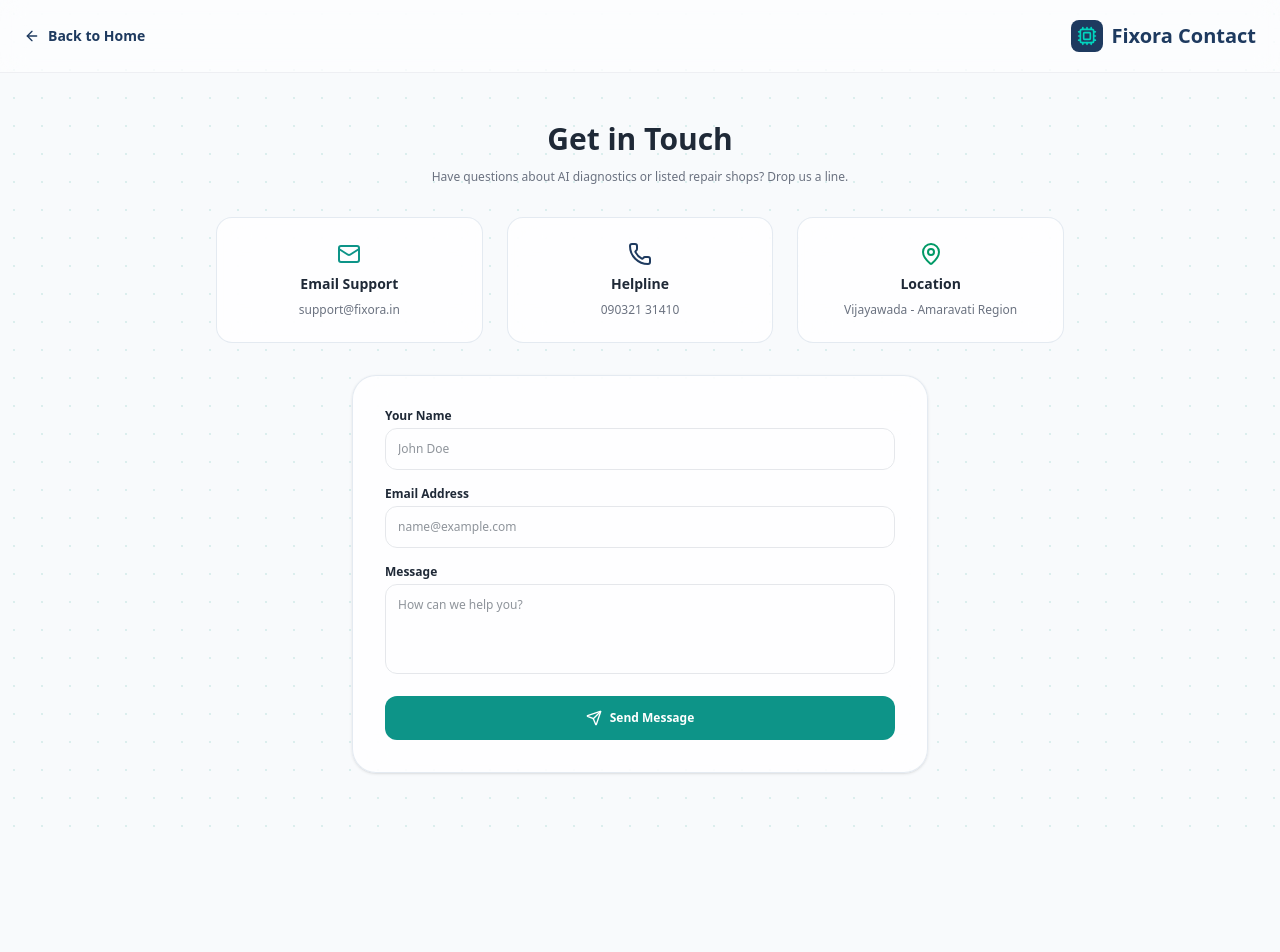
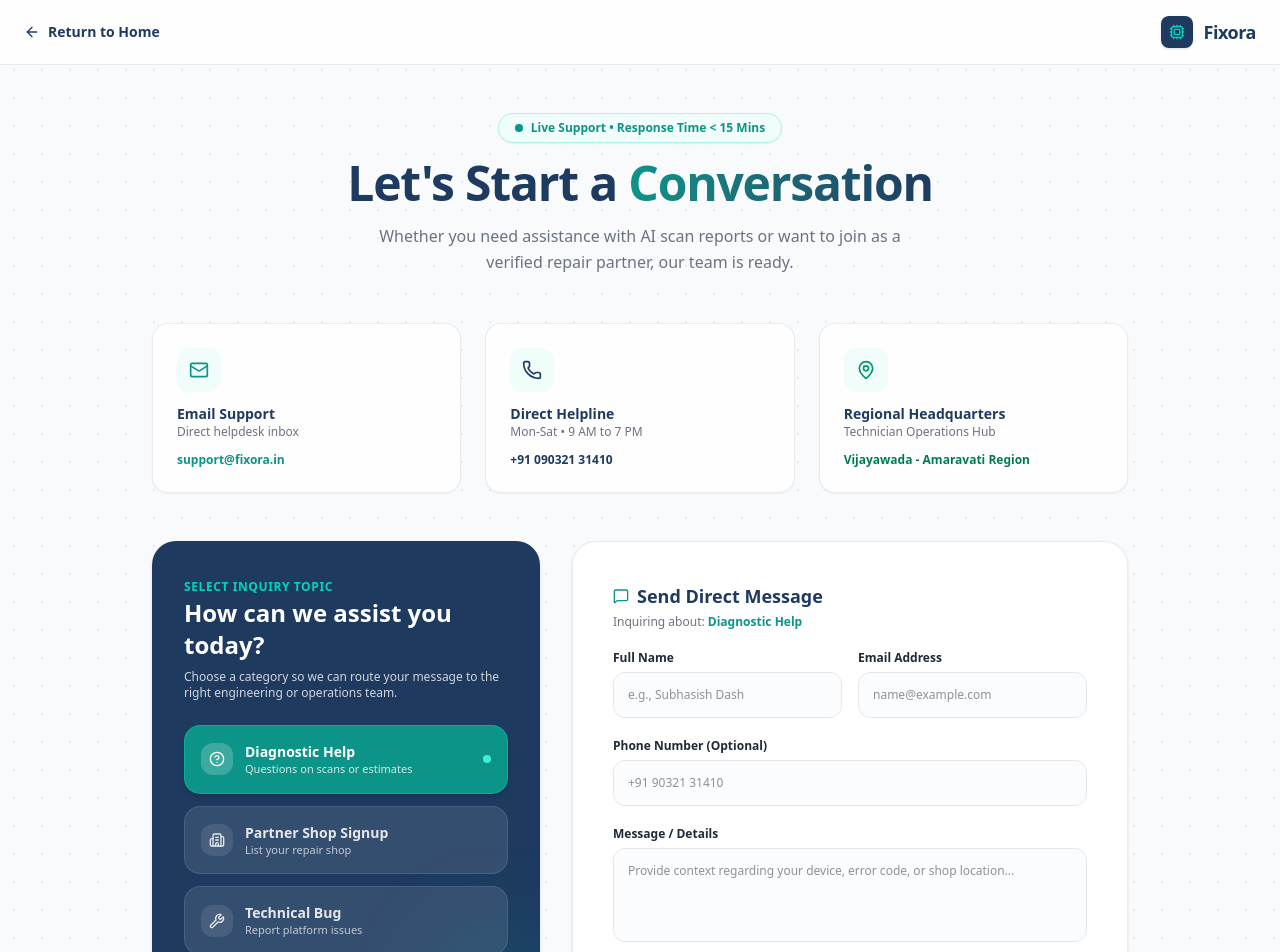
Before and after one commit to subhasish2006/fixora, a Next.js app: page /contact in a window 1280 px wide. Shown: the top 952 px of the page. Before the commit the page ends 837 px from the top, so only its background shows below. Built offline with nearby package versions, Linux system fonts and the light colour scheme.

Commit message:
Revamp Contact page with interactive inquiry categories and Framer Motion effects

```diff
--- a/src/app/contact/page.tsx
+++ b/src/app/contact/page.tsx
@@ -2,77 +2,276 @@
 
 import React, { useState } from 'react';
 import Link from 'next/link';
-import { Cpu, ArrowLeft, Mail, Phone, MapPin, Send, CheckCircle2 } from 'lucide-react';
+import { motion, Variants } from 'framer-motion';
+import {
+  Cpu, ArrowLeft, Mail, Phone, MapPin, Send,
+  CheckCircle2, Sparkles, MessageSquare, Clock,
+  Building2, HelpCircle, ShieldCheck, Wrench
+} from 'lucide-react';
 
 export default function ContactPage() {
   const [submitted, setSubmitted] = useState(false);
+  const [inquiryType, setInquiryType] = useState('user');
+
+  const containerVariants: Variants = {
+    hidden: { opacity: 0 },
+    visible: {
+      opacity: 1,
+      transition: { staggerChildren: 0.1 }
+    }
+  };
+
+  const itemVariants: Variants = {
+    hidden: { opacity: 0, y: 20 },
+    visible: {
+      opacity: 1,
+      y: 0,
+      transition: { duration: 0.4 }
+    }
+  };
+
+  const inquiryCategories = [
+    { id: 'user', label: 'Diagnostic Help', icon: <HelpCircle className="w-4 h-4" />, subtitle: 'Questions on scans or estimates' },
+    { id: 'shop', label: 'Partner Shop Signup', icon: <Building2 className="w-4 h-4" />, subtitle: 'List your repair shop' },
+    { id: 'tech', label: 'Technical Bug', icon: <Wrench className="w-4 h-4" />, subtitle: 'Report platform issues' }
+  ];
 
   return (
-    <div className="min-h-screen circuit-grid bg-[#F8FAFC] pb-16">
-      <header className="max-w-7xl mx-auto px-6 py-5 flex items-center justify-between border-b border-gray-200/60 bg-white/50 backdrop-blur-md">
-        <Link href="/" className="inline-flex items-center gap-2 text-sm font-semibold text-[#1E3A5F] hover:text-[#0D9488]">
-          <ArrowLeft className="w-4 h-4" /> Back to Home
+    <div className="min-h-screen circuit-grid bg-[#F8FAFC] text-[#1F2937] pb-20">
+      {/* Header */}
+      <header className="sticky top-0 z-50 bg-white/80 backdrop-blur-md border-b border-gray-200/80">
+        <div className="max-w-7xl mx-auto px-6 py-4 flex items-center justify-between">
+          <Link href="/" className="inline-flex items-center gap-2 text-sm font-semibold text-[#1E3A5F] hover:text-[#0D9488] transition-colors">
+            <ArrowLeft className="w-4 h-4" /> Return to Home
           </Link>
-        <div className="flex items-center gap-2">
-          <div className="w-8 h-8 rounded-lg bg-[#1E3A5F] flex items-center justify-center text-teal-400">
-            <Cpu className="w-5 h-5" />
+          <div className="flex items-center gap-2.5">
+            <div className="w-8 h-8 rounded-lg bg-[#1E3A5F] flex items-center justify-center text-teal-400 shadow-sm">
+              <Cpu className="w-4 h-4" />
             </div>
-          <span className="text-xl font-bold text-[#1E3A5F]">Fixora Contact</span>
+            <span className="text-lg font-bold text-[#1E3A5F] tracking-tight">Fixora</span>
+          </div>
         </div>
       </header>
 
-      <main className="max-w-4xl mx-auto px-6 pt-12 space-y-8">
-        <div className="text-center space-y-3">
-          <h1 className="text-3xl font-extrabold text-[#1F2937]">Get in Touch</h1>
-          <p className="text-xs text-[#6B7280]">Have questions about AI diagnostics or listed repair shops? Drop us a line.</p>
+      <main className="max-w-5xl mx-auto px-6 pt-12 space-y-12">
+        {/* Animated Hero Banner */}
+        <motion.div
+          initial={{ opacity: 0, y: -20 }}
+          animate={{ opacity: 1, y: 0 }}
+          transition={{ duration: 0.5 }}
+          className="text-center space-y-4"
+        >
+          <div className="inline-flex items-center gap-2 px-4 py-1.5 rounded-full bg-teal-50 border border-teal-200/80 text-[#0D9488] text-xs font-semibold shadow-xs">
+            <span className="relative flex h-2 w-2">
+              <span className="animate-ping absolute inline-flex h-full w-full rounded-full bg-teal-400 opacity-75"></span>
+              <span className="relative inline-flex rounded-full h-2 w-2 bg-[#0D9488]"></span>
+            </span>
+            Live Support • Response Time &lt; 15 Mins
+          </div>
+          <h1 className="text-4xl md:text-5xl font-extrabold text-[#1E3A5F] tracking-tight">
+            Let's Start a <span className="bg-gradient-to-r from-[#0D9488] to-[#1E3A5F] bg-clip-text text-transparent">Conversation</span>
+          </h1>
+          <p className="text-sm md:text-base text-[#6B7280] max-w-xl mx-auto leading-relaxed">
+            Whether you need assistance with AI scan reports or want to join as a verified repair partner, our team is ready.
+          </p>
+        </motion.div>
+
+        {/* Contact Method Cards Grid */}
+        <motion.div
+          variants={containerVariants}
+          initial="hidden"
+          animate="visible"
+          className="grid grid-cols-1 md:grid-cols-3 gap-6"
+        >
+          <motion.div
+            variants={itemVariants}
+            whileHover={{ y: -5 }}
+            className="bg-white/80 backdrop-blur-md p-6 rounded-2xl border border-gray-200/80 shadow-xs hover:border-teal-300 transition-all space-y-3 relative overflow-hidden group"
+          >
+            <div className="p-3 rounded-xl bg-teal-50 text-[#0D9488] w-fit group-hover:bg-[#0D9488] group-hover:text-white transition-colors">
+              <Mail className="w-5 h-5" />
+            </div>
+            <div>
+              <h3 className="text-sm font-bold text-[#1E3A5F]">Email Support</h3>
+              <p className="text-xs text-[#6B7280]">Direct helpdesk inbox</p>
+            </div>
+            <p className="text-xs font-semibold text-[#0D9488]">support@fixora.in</p>
+          </motion.div>
+
+          <motion.div
+            variants={itemVariants}
+            whileHover={{ y: -5 }}
+            className="bg-white/80 backdrop-blur-md p-6 rounded-2xl border border-gray-200/80 shadow-xs hover:border-teal-300 transition-all space-y-3 relative overflow-hidden group"
+          >
+            <div className="p-3 rounded-xl bg-teal-50 text-[#1E3A5F] w-fit group-hover:bg-[#1E3A5F] group-hover:text-white transition-colors">
+              <Phone className="w-5 h-5" />
+            </div>
+            <div>
+              <h3 className="text-sm font-bold text-[#1E3A5F]">Direct Helpline</h3>
+              <p className="text-xs text-[#6B7280]">Mon-Sat • 9 AM to 7 PM</p>
+            </div>
+            <p className="text-xs font-semibold text-[#1E3A5F]">+91 090321 31410</p>
+          </motion.div>
+
+          <motion.div
+            variants={itemVariants}
+            whileHover={{ y: -5 }}
+            className="bg-white/80 backdrop-blur-md p-6 rounded-2xl border border-gray-200/80 shadow-xs hover:border-teal-300 transition-all space-y-3 relative overflow-hidden group"
+          >
+            <div className="p-3 rounded-xl bg-teal-50 text-emerald-600 w-fit group-hover:bg-emerald-600 group-hover:text-white transition-colors">
+              <MapPin className="w-5 h-5" />
+            </div>
+            <div>
+              <h3 className="text-sm font-bold text-[#1E3A5F]">Regional Headquarters</h3>
+              <p className="text-xs text-[#6B7280]">Technician Operations Hub</p>
+            </div>
+            <p className="text-xs font-semibold text-emerald-700">Vijayawada - Amaravati Region</p>
+          </motion.div>
+        </motion.div>
+
+        {/* Interactive Form Section */}
+        <div className="grid grid-cols-1 lg:grid-cols-12 gap-8 items-start">
+
+          {/* Category Selector Sidebar */}
+          <motion.div
+            initial={{ opacity: 0, x: -20 }}
+            animate={{ opacity: 1, x: 0 }}
+            transition={{ duration: 0.5, delay: 0.2 }}
+            className="lg:col-span-5 space-y-4"
+          >
+            <div className="bg-[#1E3A5F] text-white p-6 md:p-8 rounded-3xl shadow-md space-y-6 relative overflow-hidden">
+              <div className="absolute -right-10 -bottom-10 w-40 h-40 bg-teal-500/10 rounded-full blur-2xl pointer-events-none" />
+
+              <div className="space-y-2 relative z-10">
+                <span className="text-xs font-bold text-teal-400 tracking-wider uppercase">Select Inquiry Topic</span>
+                <h2 className="text-2xl font-bold">How can we assist you today?</h2>
+                <p className="text-xs text-gray-300">Choose a category so we can route your message to the right engineering or operations team.</p>
               </div>
 
-        <div className="grid grid-cols-1 md:grid-cols-3 gap-6">
-          <div className="glass-card p-6 rounded-2xl text-center space-y-2">
-            <Mail className="w-6 h-6 text-[#0D9488] mx-auto" />
-            <h3 className="text-sm font-bold text-[#1F2937]">Email Support</h3>
-            <p className="text-xs text-[#6B7280]">support@fixora.in</p>
+              <div className="space-y-3 relative z-10">
+                {inquiryCategories.map((cat) => (
+                  <button
+                    key={cat.id}
+                    onClick={() => setInquiryType(cat.id)}
+                    className={`w-full text-left p-4 rounded-2xl transition-all flex items-center justify-between text-xs font-semibold ${
+                      inquiryType === cat.id
+                        ? 'bg-[#0D9488] text-white shadow-md border border-teal-400/40'
+                        : 'bg-white/10 hover:bg-white/20 text-gray-200 border border-white/10'
+                    }`}
+                  >
+                    <div className="flex items-center gap-3">
+                      <div className={`p-2 rounded-xl ${inquiryType === cat.id ? 'bg-white/20' : 'bg-white/10'}`}>
+                        {cat.icon}
+                      </div>
+                      <div>
+                        <div className="font-bold text-sm">{cat.label}</div>
+                        <div className="text-[11px] opacity-80 font-normal">{cat.subtitle}</div>
+                      </div>
+                    </div>
+                    {inquiryType === cat.id && (
+                      <motion.div layoutId="activeTab" className="w-2 h-2 rounded-full bg-teal-300" />
+                    )}
+                  </button>
+                ))}
               </div>
 
-          <div className="glass-card p-6 rounded-2xl text-center space-y-2">
-            <Phone className="w-6 h-6 text-[#1E3A5F] mx-auto" />
-            <h3 className="text-sm font-bold text-[#1F2937]">Helpline</h3>
-            <p className="text-xs text-[#6B7280]">090321 31410</p>
+              <div className="pt-4 border-t border-white/10 flex items-center gap-3 text-xs text-gray-300 relative z-10">
+                <ShieldCheck className="w-5 h-5 text-teal-400 flex-shrink-0" />
+                <span>Your contact details are encrypted and never shared with unverified 3rd party shops.</span>
+              </div>
+            </div>
+          </motion.div>
+
+          {/* Form Container */}
+          <motion.div
+            initial={{ opacity: 0, x: 20 }}
+            animate={{ opacity: 1, x: 0 }}
+            transition={{ duration: 0.5, delay: 0.3 }}
+            className="lg:col-span-7 bg-white/90 backdrop-blur-md p-8 md:p-10 rounded-3xl border border-gray-200/80 shadow-sm"
+          >
+            {submitted ? (
+              <motion.div
+                initial={{ opacity: 0, scale: 0.9 }}
+                animate={{ opacity: 1, scale: 1 }}
+                className="text-center space-y-4 py-12"
+              >
+                <div className="w-16 h-16 rounded-full bg-teal-50 text-[#0D9488] flex items-center justify-center mx-auto shadow-inner">
+                  <CheckCircle2 className="w-8 h-8 animate-bounce" />
+                </div>
+                <h3 className="text-2xl font-bold text-[#1E3A5F]">Message Dispatch Received!</h3>
+                <p className="text-xs text-[#6B7280] max-w-md mx-auto leading-relaxed">
+                  Thank you for reaching out. A Fixora technical specialist will review your inquiry and get back to you via email within 15 minutes.
+                </p>
+                <button
+                  onClick={() => setSubmitted(false)}
+                  className="px-6 py-2.5 bg-teal-50 hover:bg-teal-100 text-[#0D9488] text-xs font-bold rounded-xl transition-colors"
+                >
+                  Send Another Message
+                </button>
+              </motion.div>
+            ) : (
+              <form onSubmit={(e) => { e.preventDefault(); setSubmitted(true); }} className="space-y-5">
+                <div className="space-y-1">
+                  <h3 className="text-lg font-bold text-[#1E3A5F] flex items-center gap-2">
+                    <MessageSquare className="w-4 h-4 text-[#0D9488]" /> Send Direct Message
+                  </h3>
+                  <p className="text-xs text-[#6B7280]">
+                    Inquiring about: <span className="font-semibold text-[#0D9488]">{inquiryCategories.find(c => c.id === inquiryType)?.label}</span>
+                  </p>
                 </div>
 
-          <div className="glass-card p-6 rounded-2xl text-center space-y-2">
-            <MapPin className="w-6 h-6 text-emerald-600 mx-auto" />
-            <h3 className="text-sm font-bold text-[#1F2937]">Location</h3>
-            <p className="text-xs text-[#6B7280]">Vijayawada - Amaravati Region</p>
+                <div className="grid grid-cols-1 md:grid-cols-2 gap-4">
+                  <div>
+                    <label className="text-xs font-semibold text-[#1F2937] block mb-1.5">Full Name</label>
+                    <input
+                      required
+                      type="text"
+                      placeholder="e.g., Subhasish Dash"
+                      className="w-full p-3.5 rounded-xl border border-gray-200 text-xs bg-slate-50/50 focus:bg-white focus:outline-none focus:border-[#0D9488] transition-all"
+                    />
+                  </div>
+                  <div>
+                    <label className="text-xs font-semibold text-[#1F2937] block mb-1.5">Email Address</label>
+                    <input
+                      required
+                      type="email"
+                      placeholder="name@example.com"
+                      className="w-full p-3.5 rounded-xl border border-gray-200 text-xs bg-slate-50/50 focus:bg-white focus:outline-none focus:border-[#0D9488] transition-all"
+                    />
                   </div>
                 </div>
 
-        <div className="glass-card p-8 rounded-3xl shadow-sm max-w-xl mx-auto">
-          {submitted ? (
-            <div className="text-center space-y-3 py-6">
-              <CheckCircle2 className="w-10 h-10 text-emerald-600 mx-auto" />
-              <h3 className="text-lg font-bold text-emerald-900">Message Sent!</h3>
-              <p className="text-xs text-emerald-700">Thanks for reaching out. Our team will respond shortly.</p>
+                <div>
+                  <label className="text-xs font-semibold text-[#1F2937] block mb-1.5">Phone Number (Optional)</label>
+                  <input
+                    type="tel"
+                    placeholder="+91 90321 31410"
+                    className="w-full p-3.5 rounded-xl border border-gray-200 text-xs bg-slate-50/50 focus:bg-white focus:outline-none focus:border-[#0D9488] transition-all"
+                  />
                 </div>
-          ) : (
-            <form onSubmit={(e) => { e.preventDefault(); setSubmitted(true); }} className="space-y-4">
+
                 <div>
-                <label className="text-xs font-semibold text-[#1F2937] block mb-1">Your Name</label>
-                <input required type="text" placeholder="John Doe" className="w-full p-3 rounded-xl border border-gray-200 text-xs focus:outline-none focus:border-[#0D9488]" />
+                  <label className="text-xs font-semibold text-[#1F2937] block mb-1.5">Message / Details</label>
+                  <textarea
+                    required
+                    rows={4}
+                    placeholder="Provide context regarding your device, error code, or shop location..."
+                    className="w-full p-3.5 rounded-xl border border-gray-200 text-xs bg-slate-50/50 focus:bg-white focus:outline-none focus:border-[#0D9488] transition-all resize-none"
+                  />
                 </div>
-              <div>
-                <label className="text-xs font-semibold text-[#1F2937] block mb-1">Email Address</label>
-                <input required type="email" placeholder="name@example.com" className="w-full p-3 rounded-xl border border-gray-200 text-xs focus:outline-none focus:border-[#0D9488]" />
-              </div>
-              <div>
-                <label className="text-xs font-semibold text-[#1F2937] block mb-1">Message</label>
-                <textarea required rows={4} placeholder="How can we help you?" className="w-full p-3 rounded-xl border border-gray-200 text-xs focus:outline-none focus:border-[#0D9488] resize-none" />
-              </div>
-              <button type="submit" className="w-full py-3.5 bg-[#0D9488] hover:bg-[#0b7a70] text-white text-xs font-semibold rounded-xl flex items-center justify-center gap-2 transition-colors">
-                <Send className="w-4 h-4" /> Send Message
-              </button>
+
+                <motion.button
+                  whileHover={{ scale: 1.01 }}
+                  whileTap={{ scale: 0.98 }}
+                  type="submit"
+                  className="w-full py-4 bg-[#0D9488] hover:bg-[#0b7a70] text-white text-xs font-bold rounded-xl flex items-center justify-center gap-2 transition-all shadow-md"
+                >
+                  <Send className="w-4 h-4" /> Transmit Message
+                </motion.button>
               </form>
             )}
+          </motion.div>
+
         </div>
       </main>
     </div>
```
Lines whose indentation alone changed are shown as unchanged.
